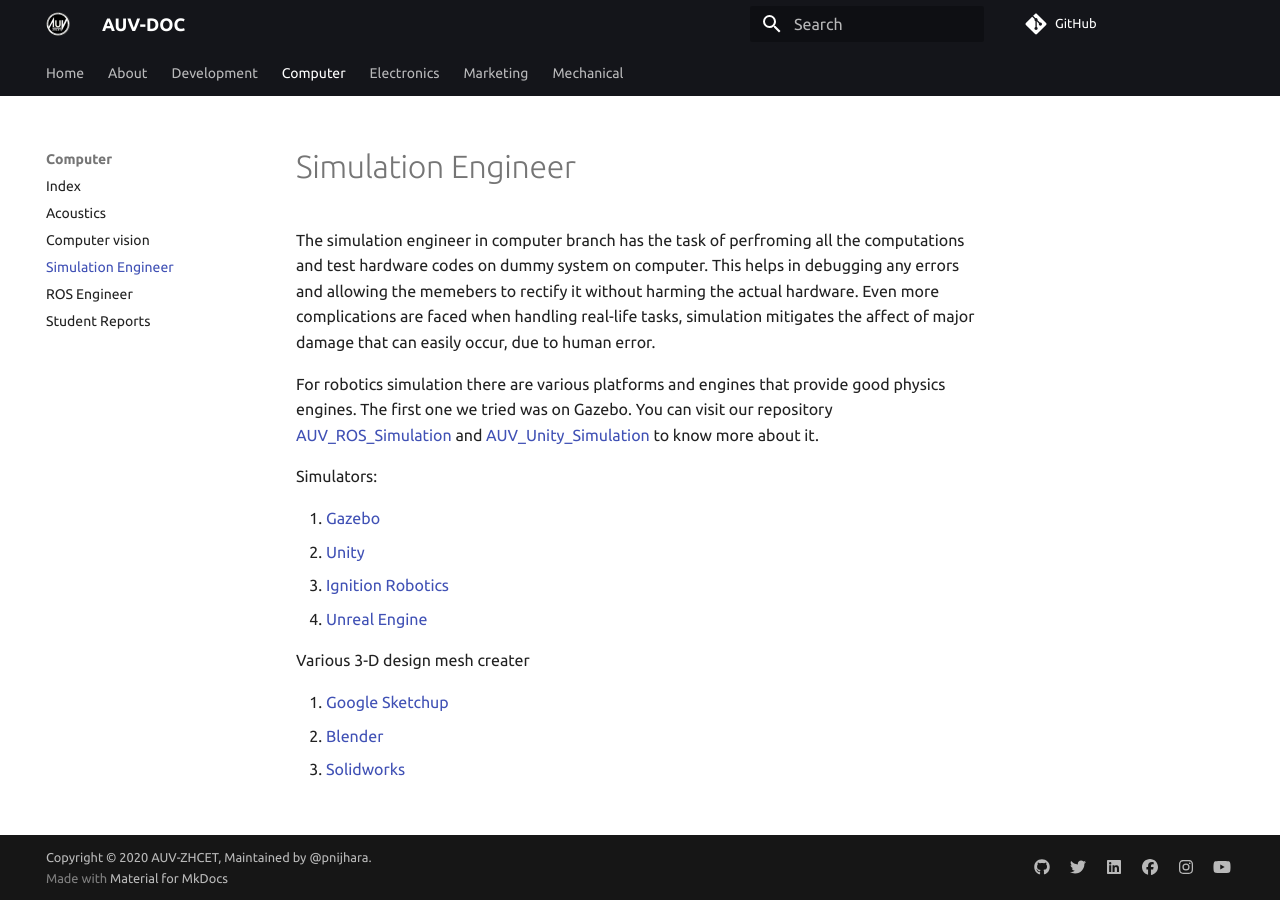
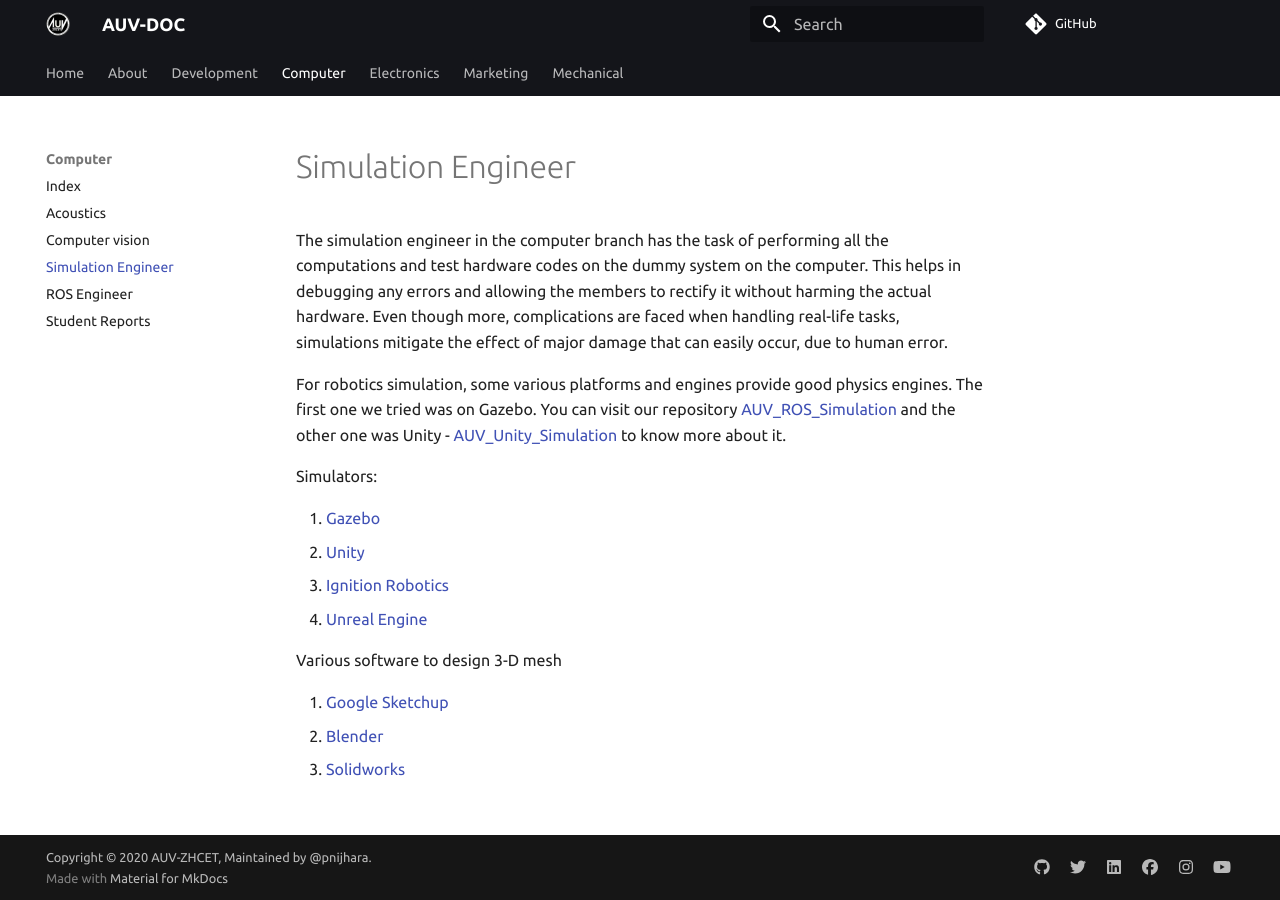
Before and after one commit to auvzhcet/Documentation, an MkDocs documentation site: the page built from docs/computer/simulation_Engineer.md, in a window 1280 px wide. Built offline with MkDocs 1.6.1 and Material for MkDocs 9.7.7, drawn with Linux system fonts in a browser that asks for light colours; comment, search, counter and statistics services are not loaded.

Commit message:
docs: Remove typos

```diff
--- a/docs/computer/simulation_Engineer.md
+++ b/docs/computer/simulation_Engineer.md
@@ -1,8 +1,8 @@
 # Simulation Engineer
 
-The simulation engineer in computer branch has the task of perfroming all the computations and test hardware codes on dummy system on computer. This helps in debugging any errors and allowing the memebers to rectify it without harming the actual hardware. Even more complications are faced when handling real-life tasks, simulation mitigates the affect of major damage that can easily occur, due to human error.
+The simulation engineer in the computer branch has the task of performing all the computations and test hardware codes on the dummy system on the computer. This helps in debugging any errors and allowing the members to rectify it without harming the actual hardware. Even though more, complications are faced when handling real-life tasks, simulations mitigate the effect of major damage that can easily occur, due to human error.
 
-For robotics simulation there are various platforms and engines that provide good physics engines. The first one we tried was on Gazebo. You can visit our repository [AUV_ROS_Simulation](https://github.com/auvzhcet/AUV_ROS_Simulation) and [AUV_Unity_Simulation](https://github.com/auvzhcet/AUV_Unity_Simulation) to know more about it.
+For robotics simulation, some various platforms and engines provide good physics engines. The first one we tried was on Gazebo. You can visit our repository [AUV_ROS_Simulation](https://github.com/auvzhcet/AUV_ROS_Simulation) and the other one was Unity - [AUV_Unity_Simulation](https://github.com/auvzhcet/AUV_Unity_Simulation) to know more about it.
 
 Simulators:
 
@@ -11,7 +11,7 @@ Simulators:
 3. [Ignition Robotics](https://www.ignitionrobotics.org/home)
 4. [Unreal Engine](https://www.unrealengine.com/en-US/)
 
-Various 3-D design mesh creater
+Various software to design 3-D mesh
 
 1. [Google Sketchup](https://www.sketchup.com/)
 2. [Blender](https://www.blender.org/)
```
